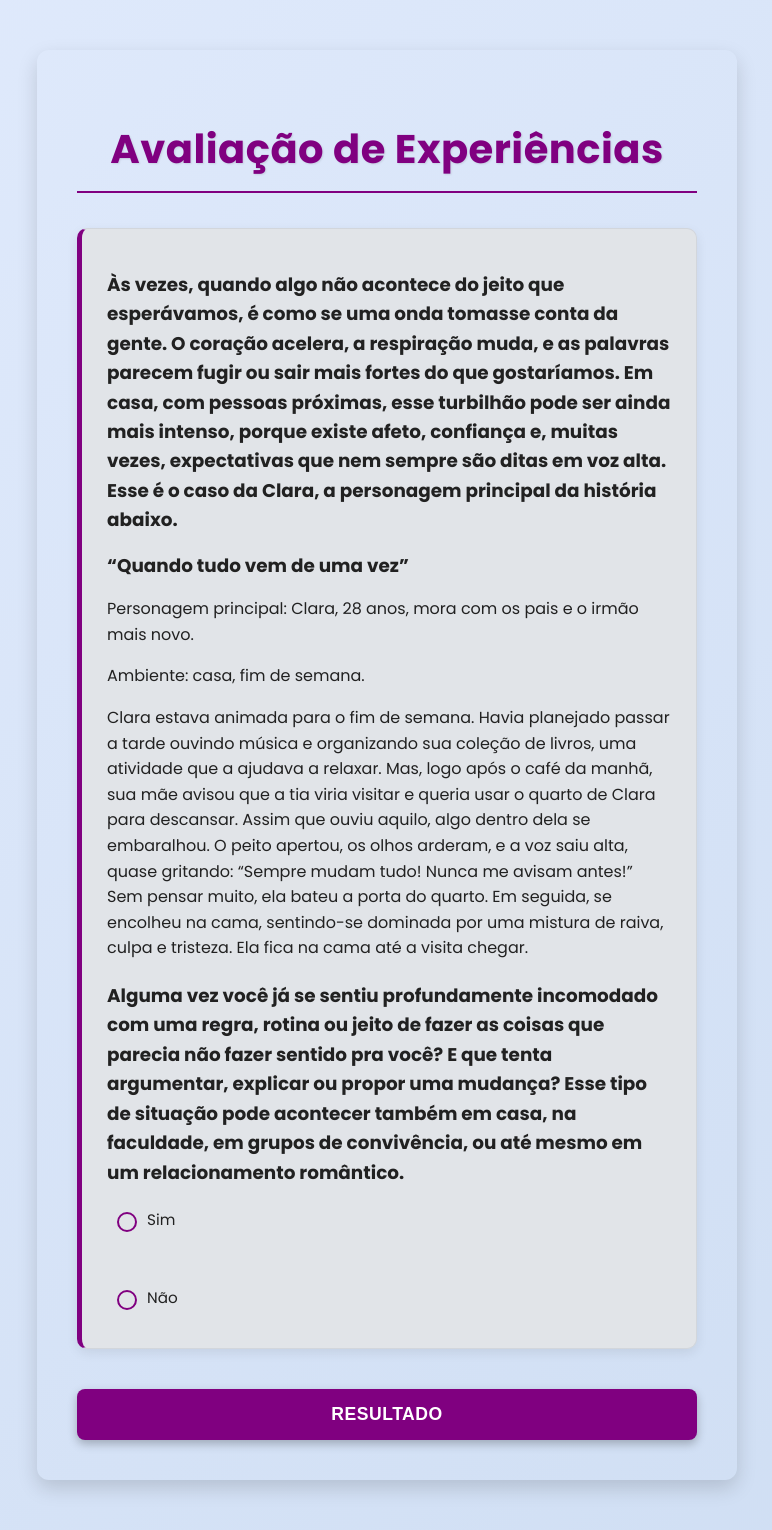
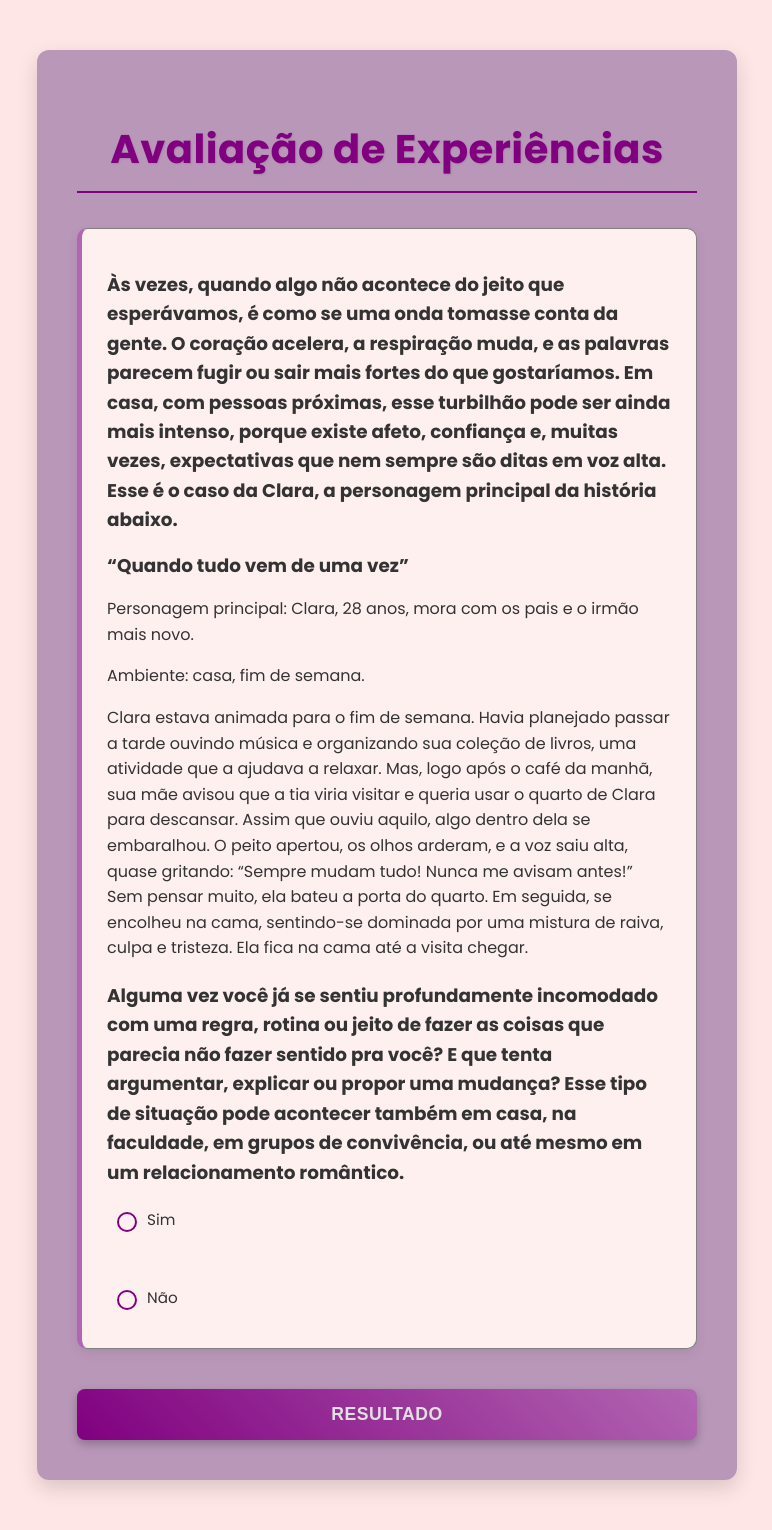
Before and after one commit to 916dudz/FormsPerform, a Flask app: page /formulario in a window 1280 px wide. Shown: the whole page, without its empty margins (253-1025 px from the left). Run offline with Flask 3, Linux system fonts and the light colour scheme.

Commit message:
style.css: mudanças de cores

```diff
--- a/static/style.css
+++ b/static/style.css
@@ -3,19 +3,19 @@
 
 :root {
     /* Cores principais - Paleta um pouco mais rica */
-    --primary-color: #800080;
-    --primary-dark: #350035;
-    --primary-light: #800080;
-    --accent-color: #ff4081;
-    --secondary-color: #6C757D;
-    --background-light: #F0F2F5;
-    --background-dark: #E1E4E8;
-    --text-color: #212121;
-    --light-text-color: #ffffff;
-    --border-color: #D2D6DC;
-    --focus-border: #800080;
-    --success-color: #4CAF50;
-    --error-color: #F44336;
+    --primary-color: #800080; /* Medium purple, the core gender-neutral shade. */
+    --primary-dark: #4B004B; /* A darker, muted purple for depth (e.g., hover states or darker UI elements). */
+    --primary-light: #B266B2; /* A lighter purple for highlights or subtle backgrounds, maintaining neutrality. */
+    --accent-color: #DAA520; /* A soft goldenrod yellow, providing a warm, neutral contrast that pairs well with purple without being overly bold. */
+    --secondary-color: #6A5ACD; /* This muted purple-blue shade maintains neutrality, harmonizes with the primary purple, and provides a distinct yet cohesive contrast for secondary elements like buttons or icons. */
+    --background-light: #2E2E2E; /* A very light gray for clean, neutral backgrounds in light themes. */
+    --background-dark: #F5F5F5; /* A dark charcoal gray for dark theme backgrounds, neutral and professional. */
+    --text-color: #333333; /* A dark gray (near black) for readable, neutral text on light backgrounds. */
+    --light-text-color: #E0E0E0; /* A light gray for text on dark backgrounds, ensuring readability without stark white. */
+    --border-color: #808080; /* A medium gray for neutral borders, versatile for light and dark themes. */
+    --focus-border: #9932CC; /* A slightly more vibrant purple (dark orchid) for focus states, accessible and tied to the primary color. */
+    --success-color: #228B22; /* A forest green for success states, neutral and professional without being overly bright. */
+    --error-color: #A52A2A; /* A muted brown-red for error states, clear but not overly aggressive. */
 
     /* Sombras */
     --shadow-light: rgba(0, 0, 0, 0.08);
@@ -39,7 +39,7 @@
     line-height: 1.6;
 
     /* Novo fundo para o body - mais limpo e sutil */
-    background: linear-gradient(135deg, #e0eafc 0%, #cfdef3 100%); /* Um gradiente azul suave */
+    background: rgb(255, 230, 230);
 }
 
 .container, .result-container {
@@ -50,7 +50,7 @@
     width: 100%;
     margin: 30px;
     box-sizing: border-box;
-    background: linear-gradient(145deg, var(--white-color) 90%, var(--background-dark) 100%);
+    background: rgba(139, 99, 156, 0.6);
     position: relative;
     overflow: hidden;
 }
@@ -128,7 +128,7 @@
 
 
 .pergunta {
-    background-color: var(--background-dark);
+    background-color: rgb(255, 240, 240);
     border-radius: 10px;
     padding: 25px;
     margin-bottom: 25px;
@@ -246,7 +246,7 @@
 }
 
 .message-box {
-    background-color: #E6F7FF;
+    background-color: rgb(255, 240, 240);
     border-left: 6px solid var(--primary-color);
     margin-top: 30px;
     padding: 20px;
```
